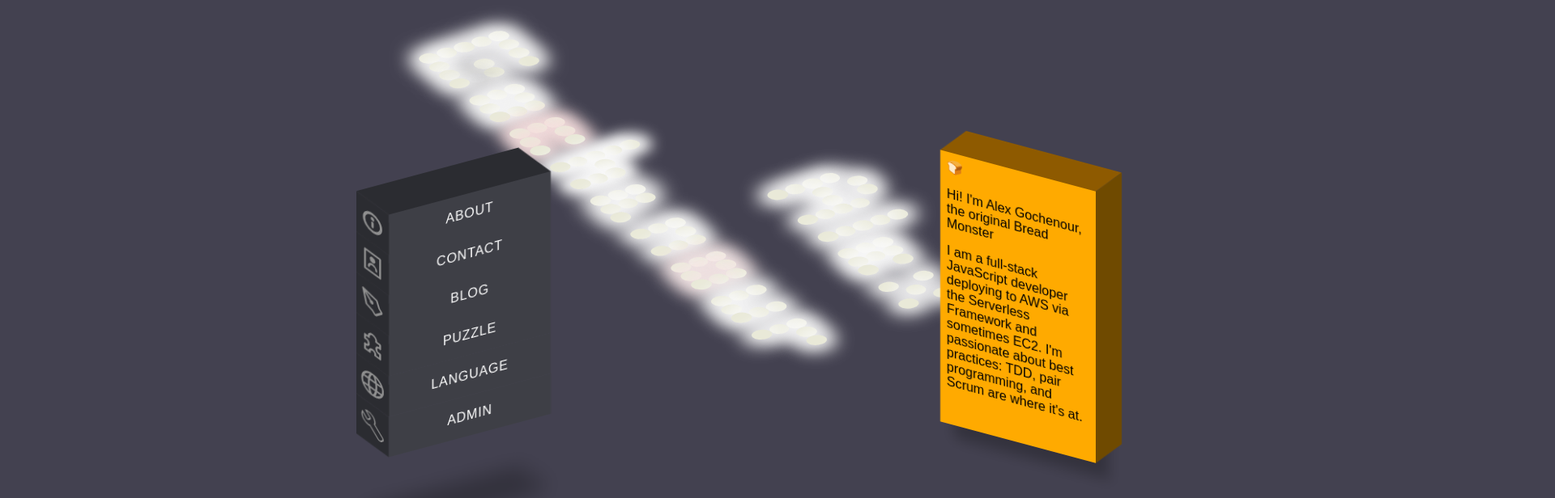
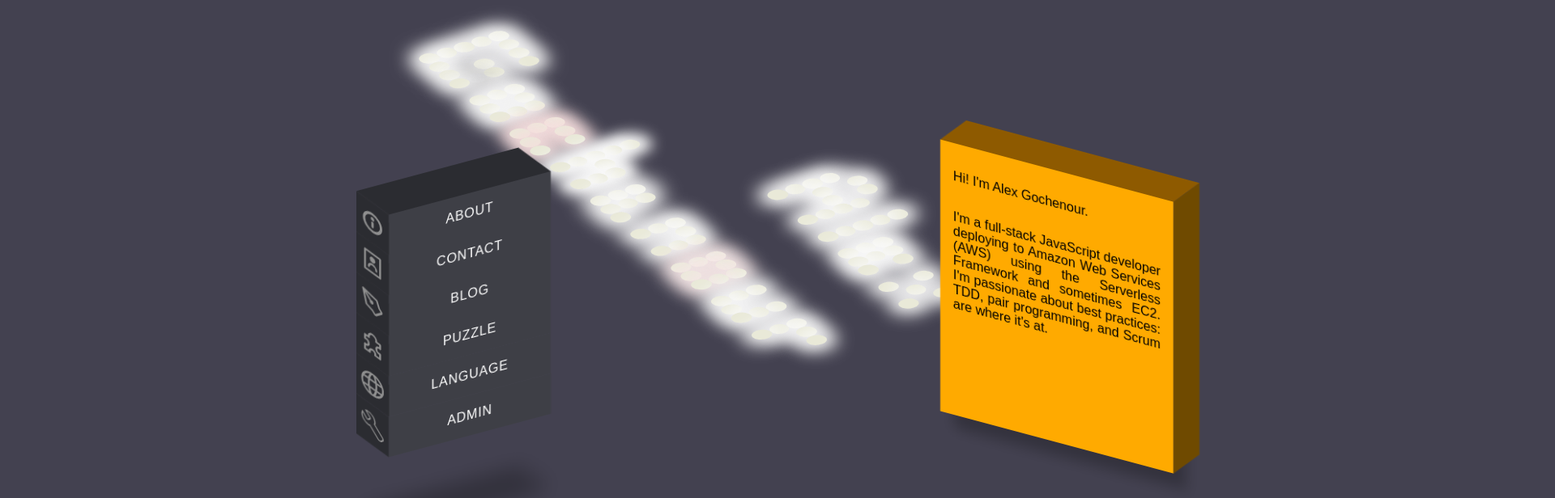
Before and after one commit to chunyukuo88/portfolio2, a React (Create React App) app: page / in a window 1280 px wide. Both pictures are taken after a click on the button "ABOUT". Shown: the top 616 px of the page at 81% size, 1920 px wide, since content can reach past the window. Built offline with nearby package versions, Linux system fonts and the light colour scheme; what aws-amplify would draw is missing.

Commit message:
fix: About block width and verbiage.

```diff
--- a/src/App.jsx
+++ b/src/App.jsx
@@ -55,7 +55,6 @@
   const username = useSelector((state) => state.auth.user);
   const [displayContactInfo, setDisplayContactInfo] = useState(false);
   const [displayAboutBlock, setDisplayAboutBlock] = useState(false);
-  // const LinkStyling = { color: '#cccccc', textDecoration: 'none', textTransform: 'uppercase'};
   const navigate = useNavigate();
 
   return (
--- a/src/components/AboutBlock/AboutBlock.css
+++ b/src/components/AboutBlock/AboutBlock.css
@@ -2,7 +2,7 @@
     background: var(--BlogBlock);
     position: relative;
     transform: skewY(15deg) translateX(-45rem) translateY(20rem);
-    width: 12rem;
+    width: 18rem;
     height: 21rem;
     z-index: 10;
     box-shadow: 1rem 1rem 1rem rgba(0,0,0,0.25);
@@ -15,7 +15,7 @@
     filter: brightness(0.7);
     transform-origin: right;
     transform: skewX(-45deg) translateY(-2rem) translateX(-1rem);
-    width: 12rem;
+    width: 18rem;
     height: 2rem;
 }
 
@@ -26,11 +26,17 @@
     background: #9f6900;
     filter: brightness(0.7);
     transform-origin: right;
-    transform: skewY(-45deg) translateX(13rem) translateX(-1rem);
+    transform: skewY(-45deg) translateY(6rem) translateX(18rem);
     width: 2rem;
     height: 21rem;
 }
 
 .about-block-content-wrapper {
+    text-align: justify;
+    text-justify: auto;
     padding: 0.5rem;
 }
+
+.about-block-content-wrapper p {
+    padding: 0.5rem;
+}
--- a/src/components/AboutBlock/AboutBlock.jsx
+++ b/src/components/AboutBlock/AboutBlock.jsx
@@ -6,9 +6,8 @@
     <div id='shadow'>
       <section className='about-block'>
         <div className='about-block-content-wrapper'>
-          <span className='bread-emoji'>🍞</span>
-          <p>Hi! I'm Alex Gochenour, the original Bread Monster</p>
-          <p>I am a full-stack JavaScript developer deploying to AWS via the Serverless Framework and sometimes EC2. I'm passionate about best practices: TDD, pair programming, and Scrum are where it's at.</p>
+          <p>Hi! I'm Alex Gochenour.</p>
+          <p>I'm a full-stack JavaScript developer deploying to Amazon Web Services (AWS) using the Serverless Framework and sometimes EC2. I'm passionate about best practices: TDD, pair programming, and Scrum are where it's at.</p>
         </div>
       </section>
     </div>
--- a/src/pages/Crossword/Crossword.jsx
+++ b/src/pages/Crossword/Crossword.jsx
@@ -133,7 +133,7 @@
           <h3>By {crosswordData.author}</h3>
           <h3>{convertTimestamp(crosswordData.created_at)}</h3>
         </section>
-      : strings.loading[language];
+      : <Loading />;
   };
 
   const linkStyle = {
@@ -142,6 +142,8 @@
     textTransform: 'uppercase',
     width: '3rem',
   };
+
+  const Loading = () => <p>{strings.loading[language]}</p>;
 
   return (
     <>
@@ -184,7 +186,7 @@
             >
               {crosswordData
                 ? <CluesDown crosswordData={crosswordData}/>
-                : <p>{strings.loading[language]}</p>
+                : <Loading />
               }
             </div>
             <div
@@ -194,7 +196,7 @@
             >
               {crosswordData
                 ? <CluesAcross crosswordData={crosswordData}/>
-                : <p>{strings.loading[language]}</p>
+                : <Loading />
               }
             </div>
             <div id='cube-face-front' >
```
